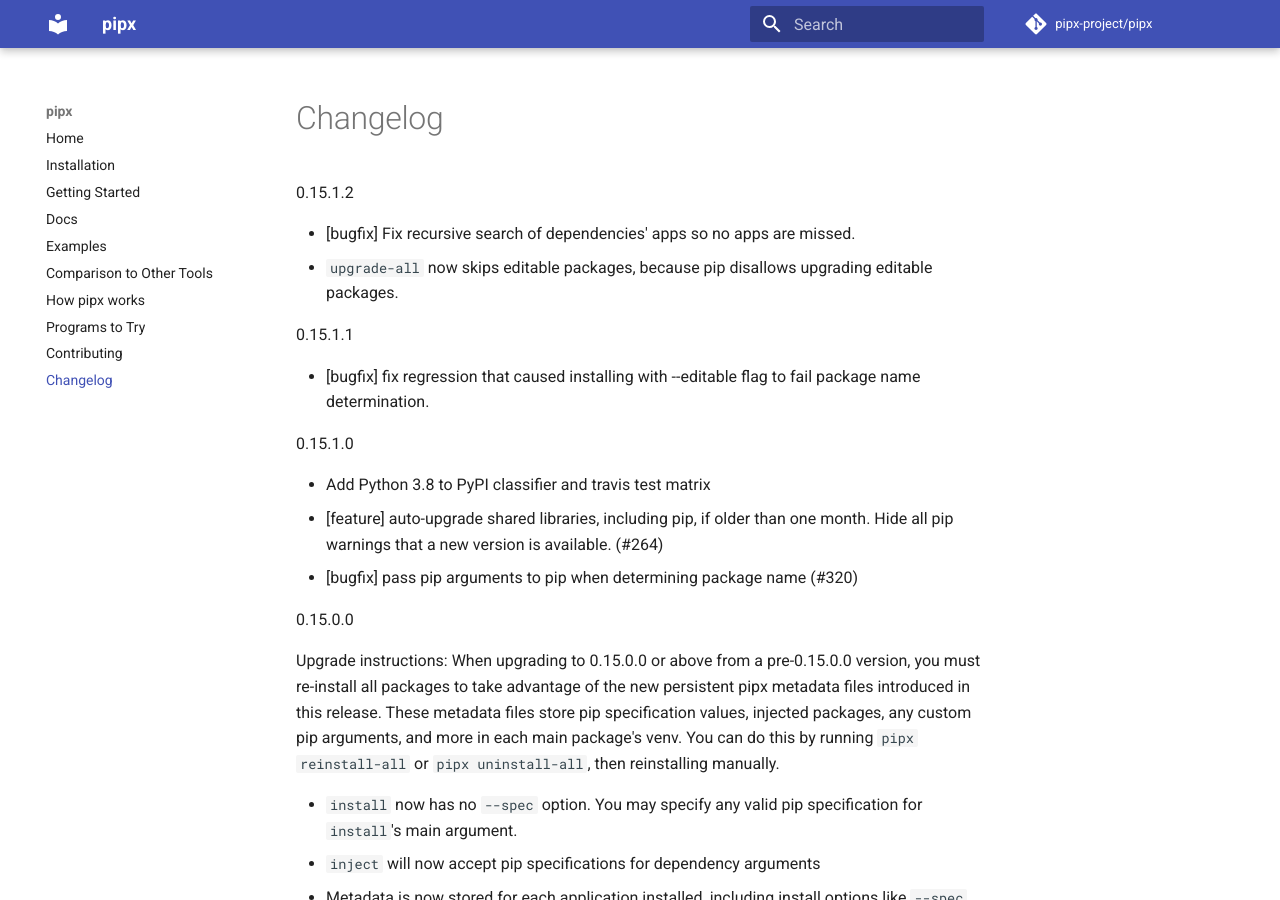
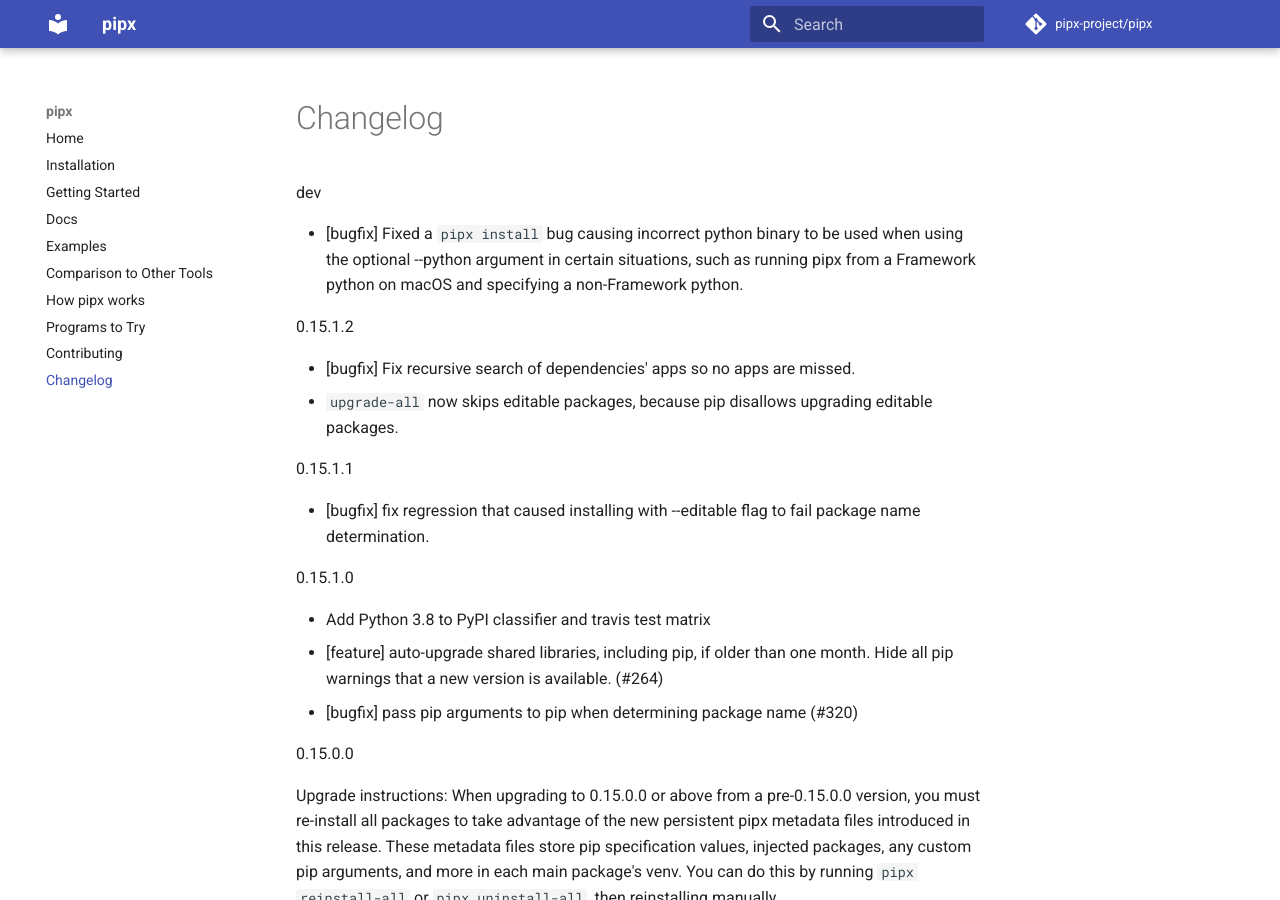
Before and after one commit to pypa/pipx, an MkDocs documentation site: the page built from docs/changelog.md, in a window 1280 px wide and 900 px high. Built offline with MkDocs 1.6.1 and Material for MkDocs 9.7.7, drawn with Linux system fonts in a browser that asks for light colours; comment, search, counter and statistics services are not loaded.

Commit message:
Add changelog entry.

```diff
--- a/docs/changelog.md
+++ b/docs/changelog.md
@@ -1,3 +1,7 @@
+dev
+
+- [bugfix] Fixed a `pipx install` bug causing incorrect python binary to be used when using the optional --python argument in certain situations, such as running pipx from a Framework python on macOS and specifying a non-Framework python.
+
 0.15.1.2
 
 - [bugfix] Fix recursive search of dependencies' apps so no apps are missed.
```
